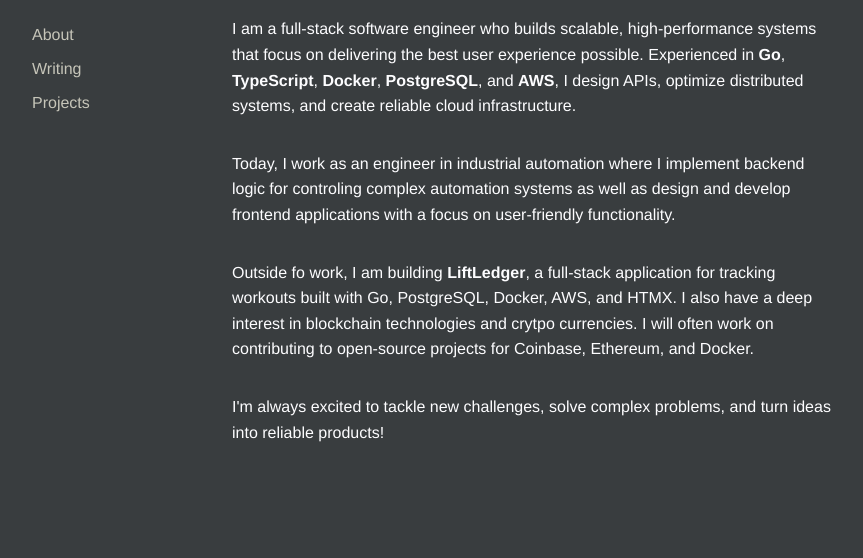
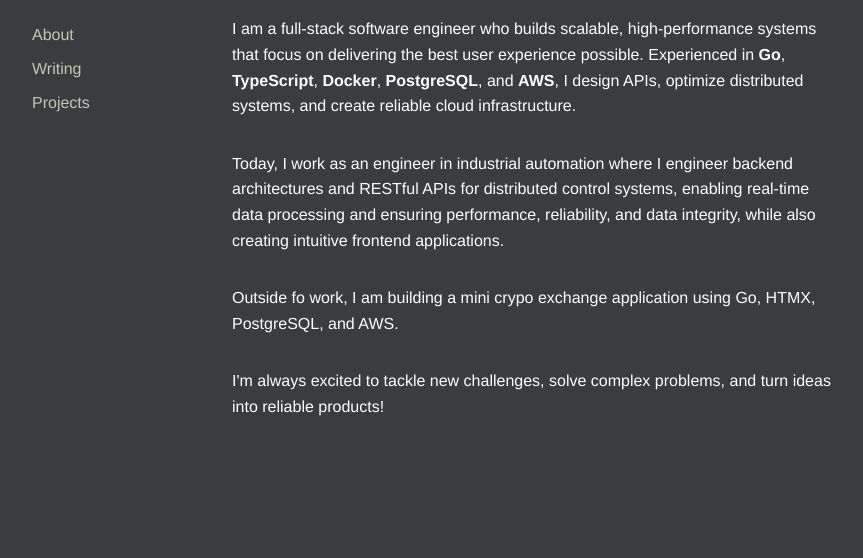
Before and after one commit to joshpetersdev/joshpetersdev, a plain HTML site: page index.html in a window 1280 px wide. Shown: the part 146-704 px from the top of the page, without its empty margins (208-1071 px from the left). Drawn offline with nearby package versions, Linux system fonts and the light colour scheme.

Commit message:
updated bio

```diff
--- a/index.html
+++ b/index.html
@@ -22,9 +22,11 @@
 
         <p>I am a full-stack software engineer who builds scalable, high-performance systems that focus on delivering the best user experience possible. Experienced in <b>Go</b>, <b>TypeScript</b>, <b>Docker</b>, <b>PostgreSQL</b>, and <b>AWS</b>, I design APIs, optimize distributed systems, and create reliable cloud infrastructure.</p>
 
-        <p>Today, I work as an engineer in industrial automation where I implement backend logic for controling complex automation systems as well as design and develop frontend applications with a focus on user-friendly functionality.</p>
+        <p>Today, I work as an engineer in industrial automation where I engineer backend architectures and RESTful APIs for distributed control systems, enabling real-time data processing and ensuring performance, reliability, and data integrity, while also creating intuitive frontend applications.</p>
 
-        <p>Outside fo work, I am building <b>LiftLedger</b>, a full-stack application for tracking workouts built with Go, PostgreSQL, Docker, AWS, and HTMX. I also have a deep interest in blockchain technologies and crytpo currencies. I will often work on contributing to open-source projects for Coinbase, Ethereum, and Docker.</p>
+        <p>Outside fo work, I am building a mini crypo exchange application using Go, HTMX, PostgreSQL, and AWS.</p>
+
+        <!-- <p>I also have a deep interest in blockchain technologies and crytpo currencies. I will often work on contributing to open-source projects for Coinbase, Ethereum, and Docker.</p> -->
 
         <p>I'm always excited to tackle new challenges, solve complex problems, and turn ideas into reliable products!</p>
 
```
